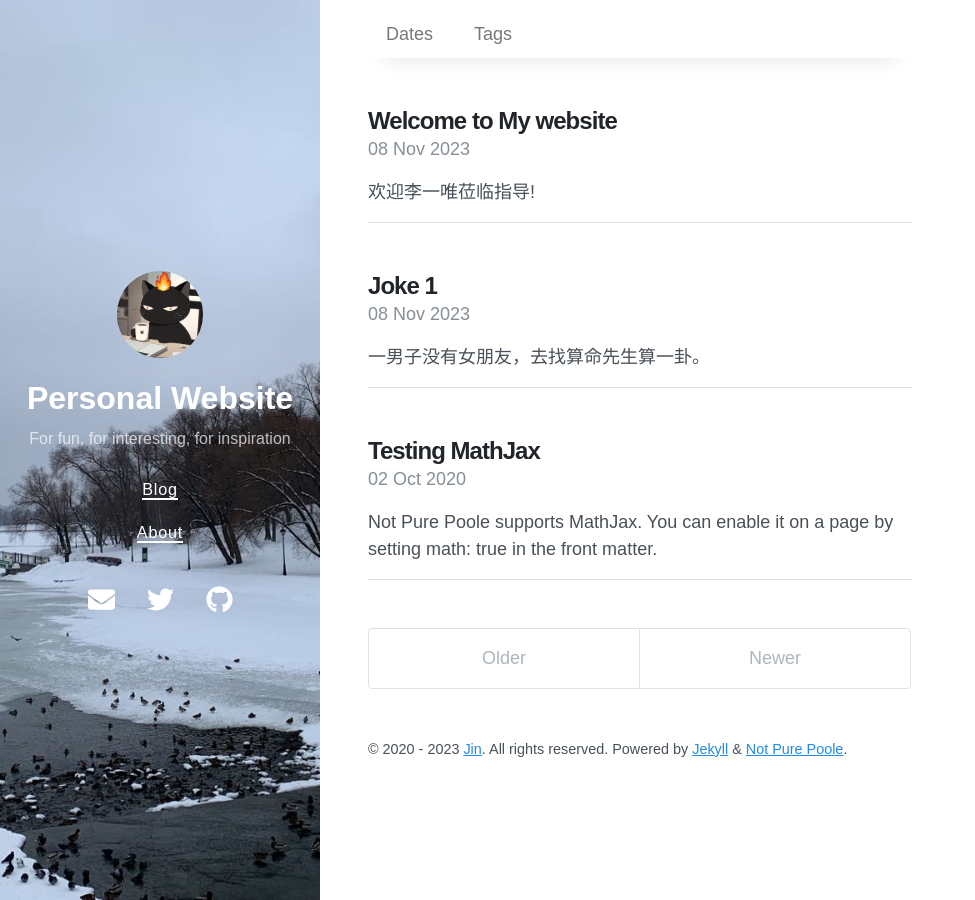
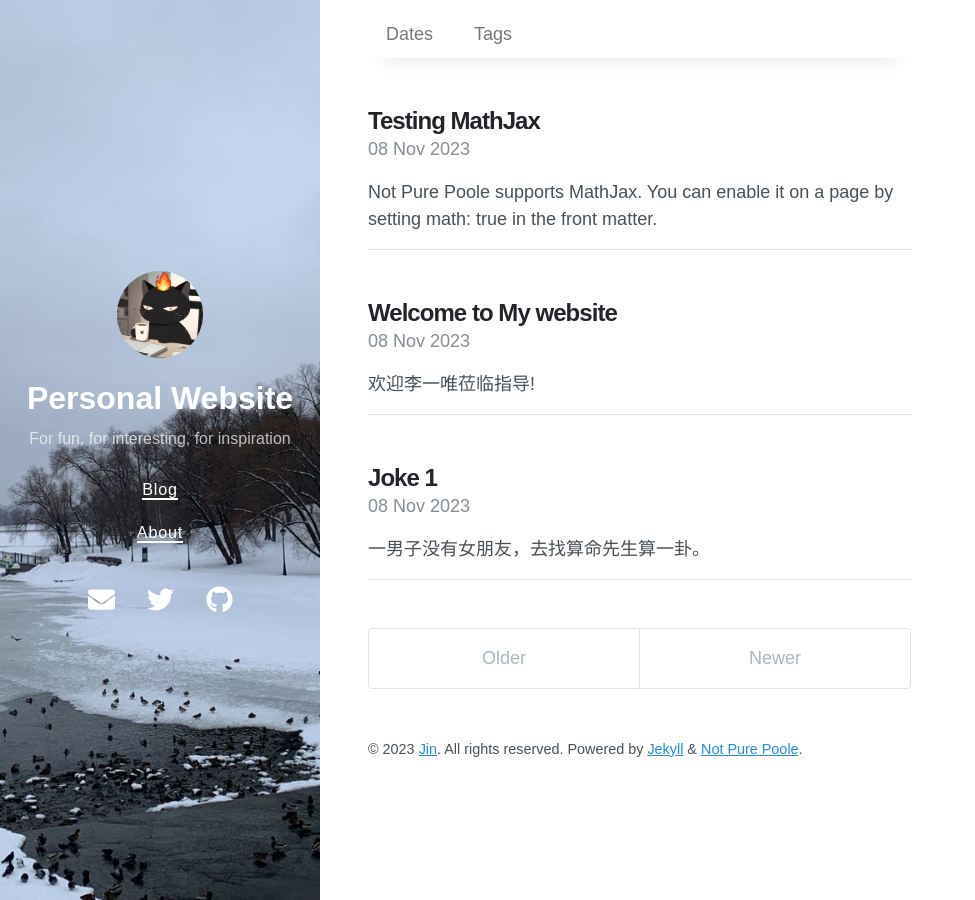
Before and after one commit to New-lay/New-lay.github.io, a Jekyll site: the page built from index.html, in a window 1280 px wide. Shown: the whole page, without its empty margins (0-975 px from the left). Built offline with Jekyll 4.4.1, drawn with Linux system fonts in a browser that asks for light colours; nearby versions of some CDN libraries; the list of posts is cut into pages by our own code.

Commit message:
Update 2020-10-02-testing-mathjax.md

```diff
--- a/_posts/2020-10-02-testing-mathjax.md
+++ b/_posts/2020-10-02-testing-mathjax.md
@@ -3,7 +3,7 @@ layout: post
 title: Testing MathJax
 tags: mathjax
 math: true
-date: 2020-10-02 15:32 +0800
+date: 2023-11-08 22:52 +0800
 ---
 Not Pure Poole supports [MathJax](https://www.mathjax.org/). You can enable it on a page by setting `math: true` in the front matter.
 
```
